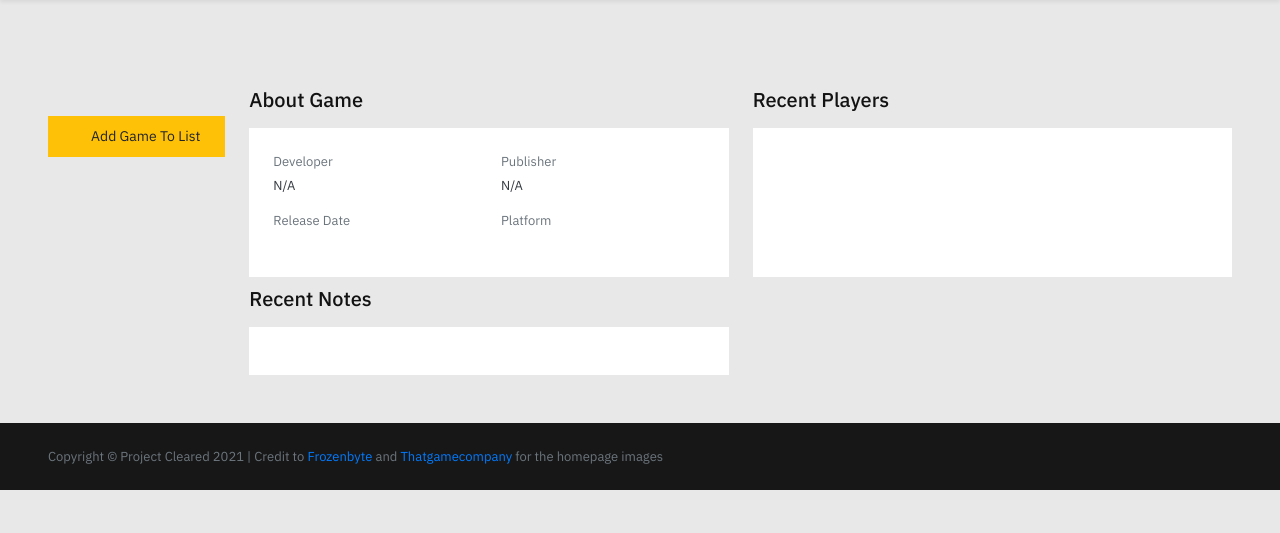
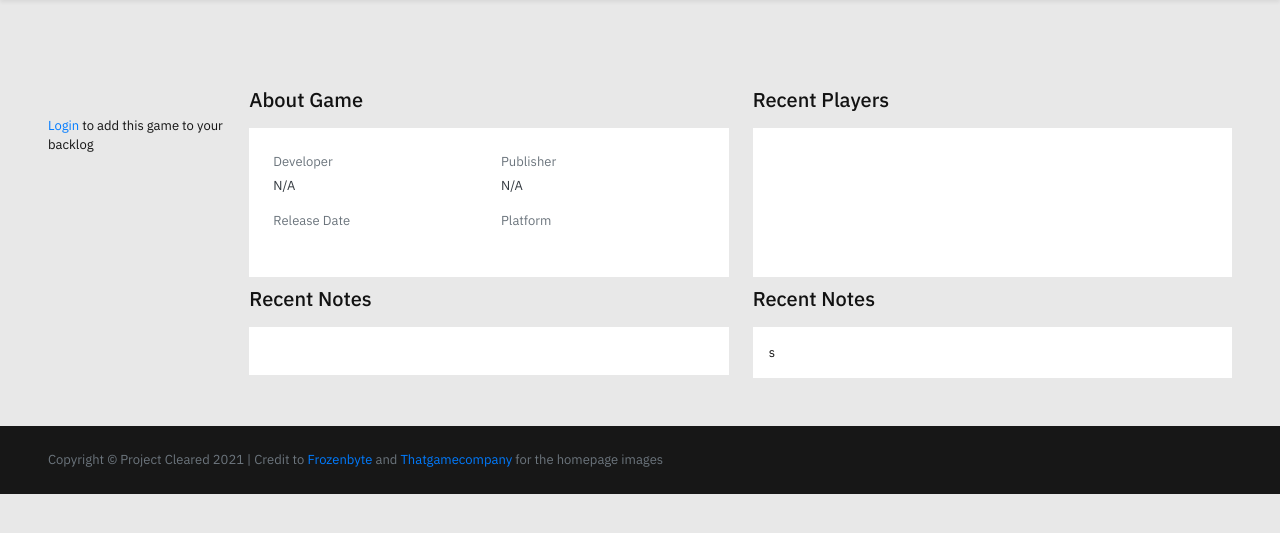
Before and after one commit to Aminehassou/project-cleared, a Flask app: template app/templates/game.html in a window 1280 px wide. Shown: the part 56-589 px from the top of the page. Run offline with Flask 2, Linux system fonts and the light colour scheme; the template is opened without the code that fills it: values that come from a table or form of the project are taken from there, others are empty; some libraries are stand-ins or nearby versions; some web fonts are replaced.

Commit message:
Allowed users to access game pages without logging in

```diff
--- a/app/routes.py
+++ b/app/routes.py
@@ -126,7 +126,7 @@ def reset_password(token):
     if form.validate_on_submit():
         user.set_password(form.password.data)
         db.session.commit()
-        flash('Your password has been reset.')
+        flash('Your password has been reset.', "success")
         return redirect(url_for('login'))
     return render_template('reset_password.html', form=form)
 
@@ -138,7 +138,6 @@ def logout():
 
 
 @app.route('/game_data/<api_id>')
-@login_required
 def get_game(api_id):
     game = Game.query.filter_by(api_id = api_id).first()
     if not game:
@@ -180,34 +179,35 @@ def get_game(api_id):
 
 
 @app.route('/game/<id>', methods=['GET', 'POST'])
-@login_required
 def display_game(id):
     form = AddGameForm()
     game = Game.query.filter_by(id = id).first()
     recently_added_games = User_game.query.filter_by(game_id=id).order_by(User_game.modified_at).limit(3).all()
     recently_added_notes = User_game.query.filter(User_game.game_id==id, func.coalesce(User_game.note, '') != '').order_by(User_game.modified_at).limit(3).all()
-    has_platforms = True
-    if not game.platforms:
-        has_platforms = False
-    for platform in game.platforms:
-        form.platform.choices.append((platform.id, platform.title))
-    user_game = User_game.query.filter_by(game_id=id, platform_id=form.platform.data, user_id=current_user.id).first()
-    if not user_game:
-        if form.validate_on_submit():
-            user = User_game(clear_status=form.status.data, note=form.note.data, game_id=id, platform_id=form.platform.data, user_id=current_user.id )
-            db.session.add(user)
-            db.session.commit()
-            flash("You have successfully added the game!", "success")
-    else:
-        flash("This game already exists in your list!", "danger")
-    platforms = ", ".join([platform.title for platform in game.platforms])
-    print(recently_added_notes)
-    return render_template("game.html", game=game,
-        platforms=platforms,
-        form=form,
-        has_platforms = has_platforms,
-        recently_added_games = recently_added_games,
-        recently_added_notes = recently_added_notes)
+    if current_user.is_authenticated:
+        has_platforms = True
+        if not game.platforms:
+            has_platforms = False
+        for platform in game.platforms:
+            form.platform.choices.append((platform.id, platform.title))
+        user_game = User_game.query.filter_by(game_id=id, platform_id=form.platform.data, user_id=current_user.id).first()
+        if not user_game:
+            if form.validate_on_submit():
+                user = User_game(clear_status=form.status.data, note=form.note.data, game_id=id, platform_id=form.platform.data, user_id=current_user.id )
+                db.session.add(user)
+                db.session.commit()
+                flash("You have successfully added the game!", "success")
+        else:
+            flash("This game already exists in your list!", "danger")
+        platforms = ", ".join([platform.title for platform in game.platforms])
+        return render_template("game.html", game=game,
+            platforms=platforms,
+            form=form,
+            has_platforms = has_platforms,
+            recently_added_games = recently_added_games,
+            recently_added_notes = recently_added_notes)
+
+    return render_template("game.html", game=game, form=form, recently_added_games = recently_added_games, recently_added_notes = recently_added_notes)
 
 @app.route('/user/<username>', methods=['GET', 'POST'])
 @login_required
--- a/app/templates/game.html
+++ b/app/templates/game.html
@@ -14,6 +14,7 @@
                         <h3 class="mt-4 mb-3">{{ game.title }}
                         </h3>
                         </p>
+                        {% if current_user.is_authenticated %}
                         <div class="d-flex mb-4">
                             <!-- Button trigger modal -->
                             <button type="button" class="btn btn-warning col-12" data-toggle="modal"
@@ -21,6 +22,11 @@
                                 <i class="feather-download-cloud mr-1"></i> Add Game To List
                             </button>
                         </div>
+                        {% else %}
+                        <div>
+                            <a href="{{url_for('login')}}">Login </a> to add this game to your backlog
+                        </div>
+                        {% endif %}
                     </div>
                 </div>
                 <div class="col-lg-10">
@@ -113,7 +119,7 @@
                     <div class="row">
                         <div class="col-lg-6">
                             <h5 class="mb-3 mt-3"> Recent Notes </h5>
-                            <div class="box-container h-85">
+                            <div class="box-container">
                                 <div class="p-3 bg-dark h-100">
                                     <table class="table">
                                         <tbody>
@@ -135,11 +141,20 @@
                                 </div>
                             </div>
                         </div>
+                        <div class="col-lg-6">
+                            <h5 class="mb-3 mt-3"> Recent Notes </h5>
+                            <div class="box-container">
+                                <div class="p-3 bg-dark h-100">
+                                    s
+                                </div>
+                            </div>
+                        </div>
                     </div>
                 </div>
             </div>
     </section>
 </div>
+{% if current_user.is_authenticated %}
 <div class="modal fade" id="exampleModal" tabindex="-1" role="dialog" aria-labelledby="exampleModalLabel"
     aria-hidden="true">
     <div class="modal-dialog" role="document">
@@ -182,4 +197,5 @@
         </div>
     </div>
 </div>
+{% endif %}
 {% endblock %}
```
